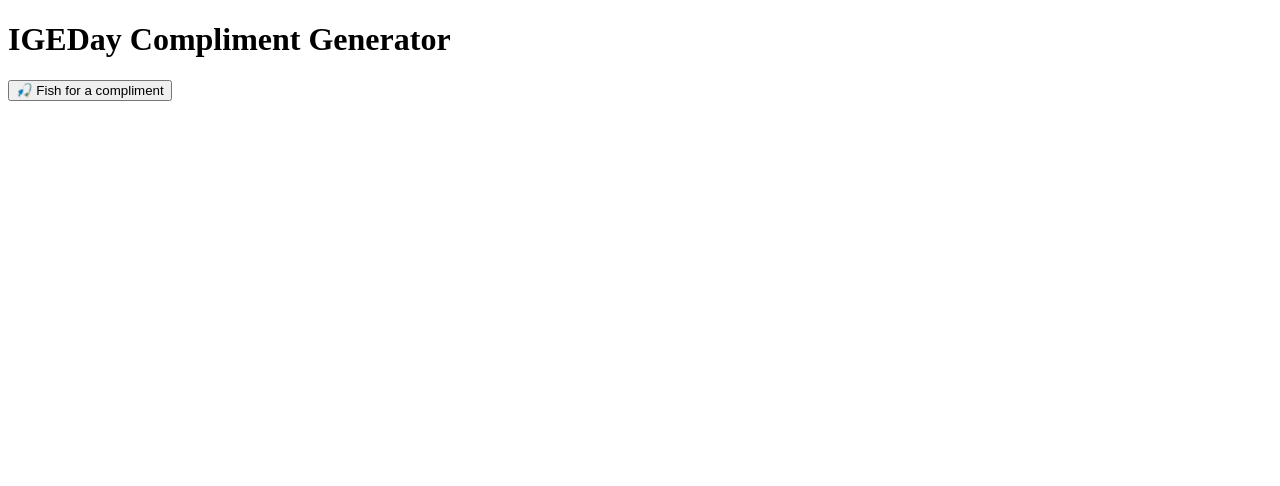
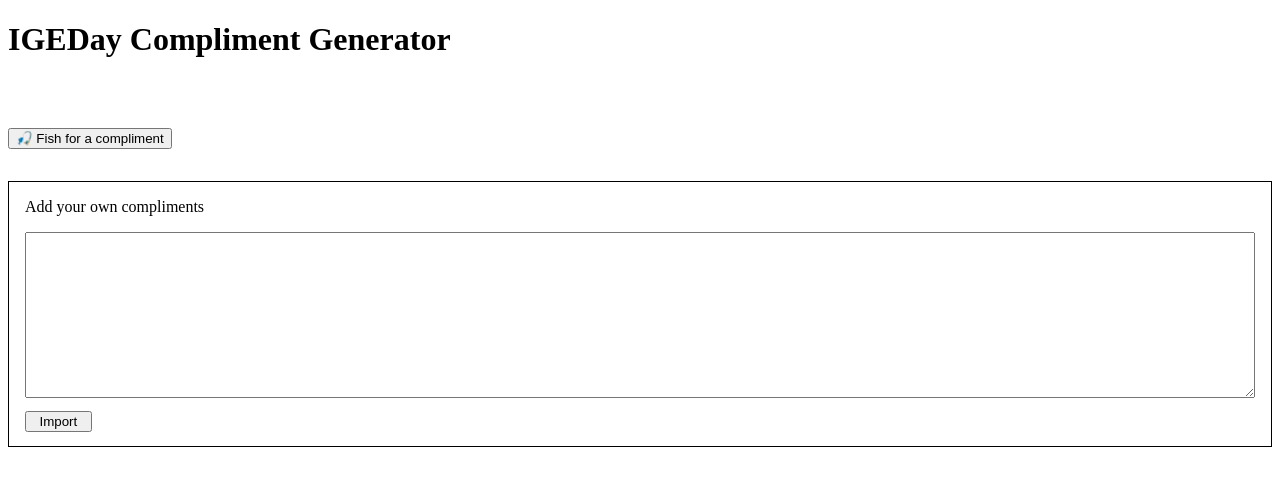
Before and after one commit to jmglov/igeday, a plain HTML site: page public/compliment.html in a window 1280 px wide. Drawn offline with Linux system fonts and the light colour scheme.

Commit message:
Add importing compliments

```diff
--- a/public/compliment.css
+++ b/public/compliment.css
@@ -1,2 +1,22 @@
-h1 {
+p#compliment {
+  height: 2em;
 }
+
+#import-compliments {
+  border: thin solid;
+  display: flex;
+  flex-direction: column;
+  margin-block-start: 2em;
+  padding-left: 1em;
+  padding-right: 1em;
+}
+
+textarea#compliments {
+  height: 12em;
+}
+
+button#import {
+  margin-block-start: 1em;
+  margin-block-end: 1em;
+  width: 5em;
+}
--- a/public/compliment.html
+++ b/public/compliment.html
@@ -34,6 +34,12 @@
 
     <button id="get-compliment" type="button">🎣 Fish for a compliment</button>
 
+    <div id="import-compliments">
+      <p>Add your own compliments</p>
+      <textarea id="compliments"></textarea>
+      <button id="import" type="button">Import</button>
+    </div>
+
   </div>
 
 </body>
```
Also changed, not shown: 2 other files.
